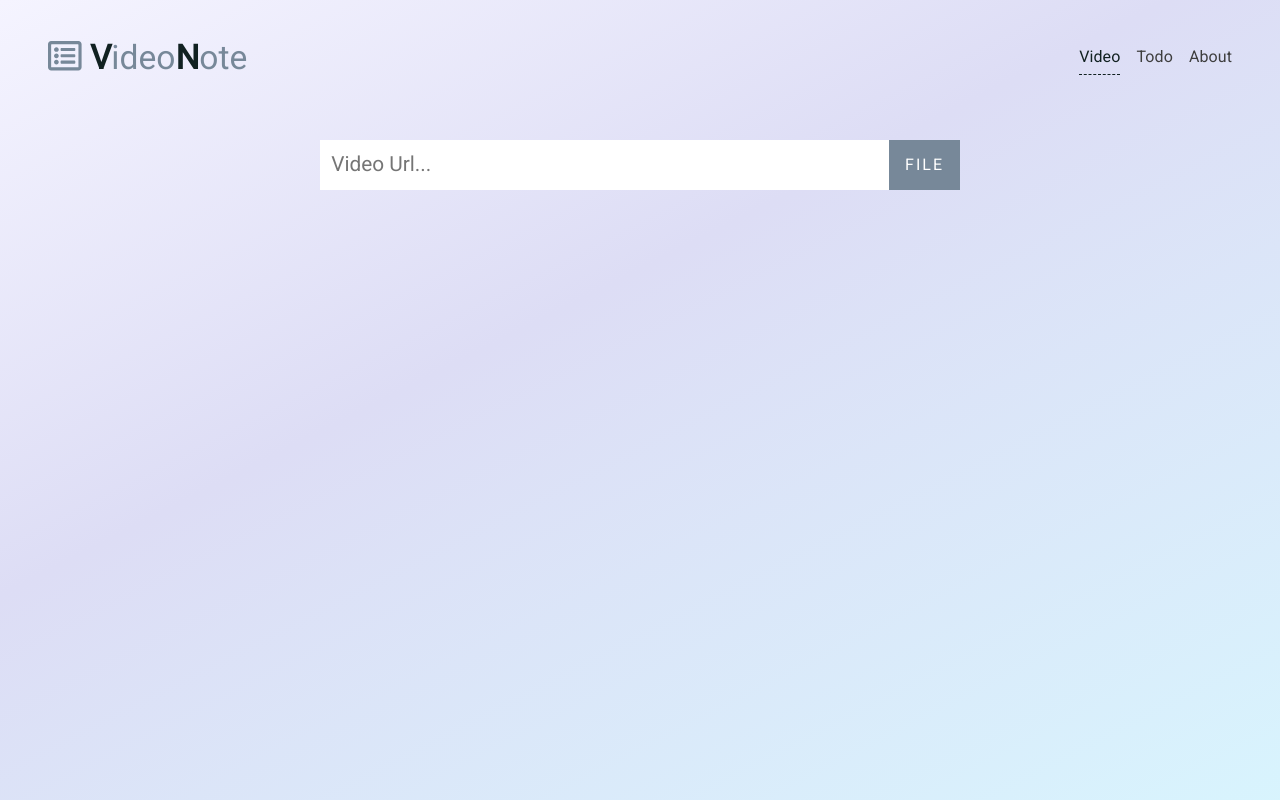
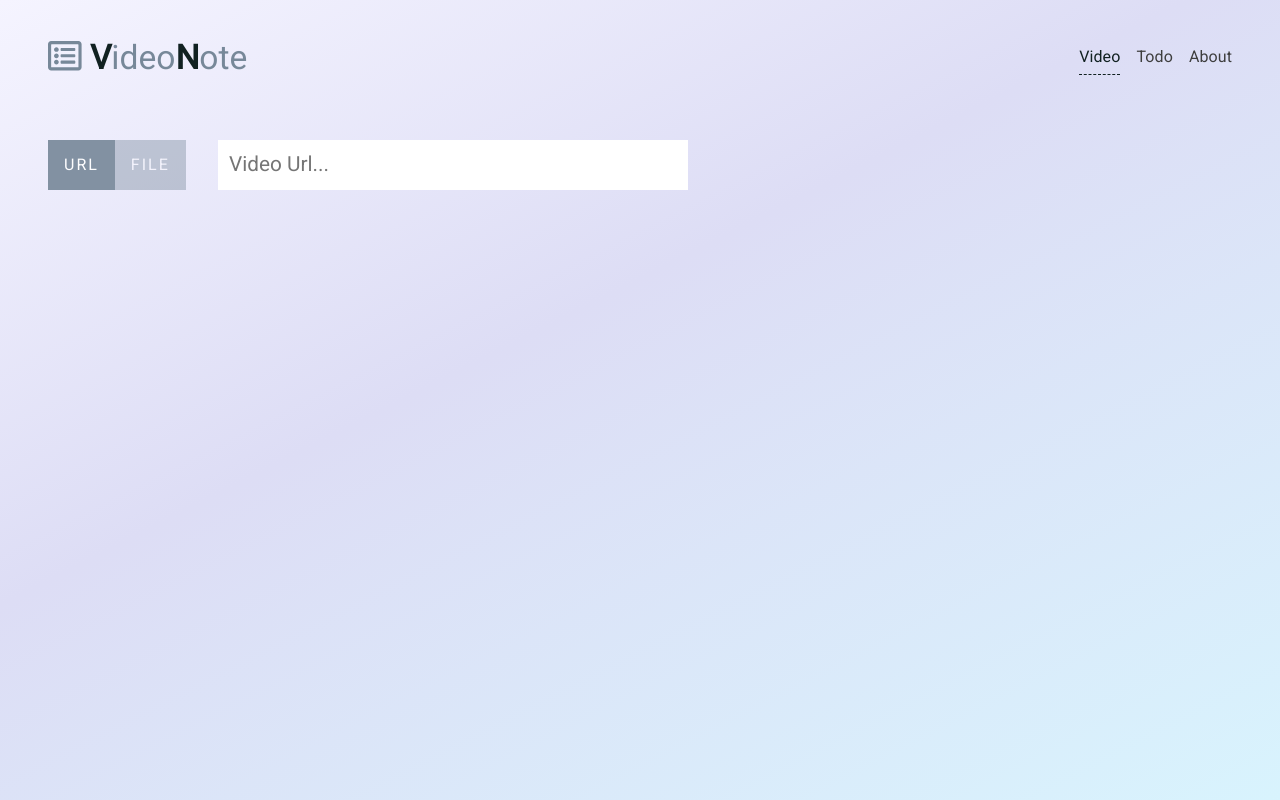
Before and after one commit to joshmu/vn-material_old, a React (Create React App) app: page / in a window 1280 px wide. Shown: the top 800 px of the page. Built offline with nearby package versions, Linux system fonts and the light colour scheme.

Commit message:
source controls improved

```diff
--- a/public/index.html
+++ b/public/index.html
@@ -13,11 +13,15 @@
     <link rel="manifest" href="%PUBLIC_URL%/manifest.json" />
 
     <title>VideoNote</title>
-    <script
+    <!-- <script
       defer
       src="https://use.fontawesome.com/releases/v5.3.1/js/all.js"
-    ></script>
+    ></script> -->
     <link rel="stylesheet" href="/node_modules/normalize.css/normalize.css" />
+    <!-- <link
+      rel="stylesheet"
+      href="https://s3-us-west-2.amazonaws.com/s.cdpn.io/3/wtf-forms.css"
+    /> -->
     <link
       href="https://fonts.googleapis.com/css?family=Roboto&display=swap"
       rel="stylesheet"
--- a/src/App.js
+++ b/src/App.js
@@ -8,8 +8,8 @@ import { PlayerState } from './context/player/PlayerState'
 import { TodoState } from './context/todo/TodoState'
 
 import Layout from './layout/Layout'
-import Video from './pages/Video'
-import About from './pages/About'
+import VideoPage from './pages/VideoPage'
+import AboutPage from './pages/AboutPage'
 import Todo from './components/Todo'
 
 import styles from './styles.module.scss'
@@ -23,10 +23,10 @@ function App() {
             <Header />
             <Layout>
               <Switch>
-                <Route exact path="/video" component={Video} />
+                <Route exact path="/video" component={VideoPage} />
                 <Route exact path="/todo" component={Todo} />
-                <Route exact path="/about" component={About} />
-                <Route component={Video} />
+                <Route exact path="/about" component={AboutPage} />
+                <Route component={VideoPage} />
               </Switch>
             </Layout>
             <Footer />
--- a/src/components/Todo.js
+++ b/src/components/Todo.js
@@ -69,13 +69,14 @@ const Todo = () => {
   return (
     <div className={style.todo}>
       <form className={style.form} onSubmit={onSubmit}>
-        <label htmlFor="addTodo">Add Todo</label>
+        <label htmlFor="addTodo"></label>
         <input
           id="addTodo"
           name="addTodo"
           type="text"
           placeholder="Add note..."
           value={newTodo.msg}
+          autocomplete="off"
           onChange={onChange}
           onKeyDown={onKeyDown}
         />
--- /dev/null
+++ b/src/components/VideoFileSource.js
@@ -0,0 +1,21 @@
+import React from 'react'
+
+import style from '../styles.module.scss'
+
+const VideoFileSource = ({ onFileChange }) => {
+  return (
+    <div className={style.videoFileSource}>
+      <label htmlFor="videoFile">
+        Select File
+        <input
+          id="videoFile"
+          name="videoFile"
+          type="file"
+          onChange={onFileChange}
+        />
+      </label>
+    </div>
+  )
+}
+
+export default VideoFileSource
--- a/src/index.scss
+++ b/src/index.scss
@@ -1,10 +1,13 @@
-* {
-  margin: 0;
-  padding: 0;
+*,
+*:before,
+*:after {
+  -webkit-box-sizing: border-box;
+  -moz-box-sizing: border-box;
   box-sizing: border-box;
 }
 
 body {
+  margin: 0;
   font-family: 'Roboto', sans-serif;
   background: rgb(245, 244, 255);
   background: linear-gradient(
@@ -13,6 +16,10 @@ body {
     rgba(221, 221, 245, 1) 37%,
     rgba(215, 248, 255, 1) 100%
   );
+}
+
+ul {
+  padding: 0;
 }
 
 li {
@@ -31,6 +38,11 @@ a {
 // VN TODO ITEM
 .todoItem {
   cursor: pointer;
+
+  p {
+    margin: 0;
+  }
+
   &.checked {
     .check {
       color: green;
@@ -49,10 +61,11 @@ button {
   color: white;
   letter-spacing: 2px;
   text-transform: uppercase;
+  cursor: pointer;
 }
 
 label {
-  display: none;
+  // display: none;
 }
 
 // remove the blue focus outline
@@ -69,3 +82,25 @@ input {
     background-color: white;
   }
 }
+
+.formSource {
+  margin: 0 3rem;
+
+  .active {
+    opacity: 0.9;
+    &:hover {
+      opacity: 1;
+    }
+  }
+  .inactive {
+    // background-color: lightgrey;
+    opacity: 0.4;
+    &:hover {
+      opacity: 0.5;
+    }
+  }
+}
+
+.sourceControls {
+  margin-right: 2rem;
+}
--- a/src/layout/Footer.js
+++ b/src/layout/Footer.js
@@ -3,14 +3,17 @@ import React from 'react'
 import style from '../styles.module.scss'
 
 import { FontAwesomeIcon } from '@fortawesome/react-fontawesome'
-import { faCopyright } from '@fortawesome/free-regular-svg-icons'
+import { faCopyright, faHeart } from '@fortawesome/free-regular-svg-icons'
 
 const Footer = () => {
   return (
     <div className={style.footer}>
       <p>
         Developed with{' '}
-        <i className="fa fa-heart" style={{ color: 'rgb(250, 100, 100)' }}></i>{' '}
+        <FontAwesomeIcon
+          icon={faHeart}
+          style={{ color: 'rgb(250, 100, 100)' }}
+        />{' '}
         by{' '}
         <a href="https://jos.com" target="_blank" rel="noopener noreferrer">
           <strong>MU</strong>
--- a/src/pages/Video.js
+++ b/src/pages/VideoPage.js
@@ -2,12 +2,13 @@ import React, { useState, useContext } from 'react'
 
 import Player from '../components/react-player/Player'
 import Todo from '../components/Todo'
+import VideoFileSource from '../components/VideoFileSource'
 
 import { playerContext } from '../context/player/PlayerState'
 
 import style from '../styles.module.scss'
 
-const Video = () => {
+const VideoPage = () => {
   const [urlSource, setUrlSource] = useState(true)
   const [url, setUrl] = useState('')
 
@@ -34,10 +35,26 @@ const Video = () => {
   return (
     <div className={style.video}>
       {!ready && (
-        <form className={style.form} onSubmit={onSubmit}>
+        <form className={`${style.form} formSource`} onSubmit={onSubmit}>
+          <div className="sourceControls">
+            <button
+              className={urlSource ? 'active' : 'inactive'}
+              onClick={() => setUrlSource(true)}
+            >
+              URL
+            </button>
+
+            <button
+              className={urlSource ? 'inactive' : 'active'}
+              onClick={() => setUrlSource(false)}
+            >
+              File
+            </button>
+          </div>
+
           {urlSource ? (
             <>
-              <label htmlFor="videoUrl">Video URL</label>
+              <label htmlFor="videoUrl"></label>
               <input
                 id="videoUrl"
                 name="videoUrl"
@@ -48,17 +65,8 @@ const Video = () => {
               />
             </>
           ) : (
-            <>
-              <label htmlFor="videoFile">Video File</label>
-              <input
-                id="videoFile"
-                name="videoFile"
-                type="file"
-                onChange={onFileChange}
-              />
-            </>
+            <VideoFileSource onFileChange={onFileChange} />
           )}
-          <button onClick={toggleSource}>File</button>
         </form>
       )}
 
@@ -68,4 +76,4 @@ const Video = () => {
   )
 }
 
-export default Video
+export default VideoPage
--- a/src/styles.module.scss
+++ b/src/styles.module.scss
@@ -202,3 +202,33 @@
   text-align: center;
   // padding-top: 10%;
 }
+
+.videoFileSource {
+  // background-color: peachpuff;
+  flex: 1;
+  display: flex;
+  opacity: 0.9;
+  // justify-content: center;
+
+  &:hover {
+    opacity: 1;
+  }
+
+  label {
+    border: 1px solid #ccc;
+    background: #278ea5;
+    font-size: 0.8rem;
+    border: none;
+
+    padding: 1rem;
+    font-weight: lighter;
+    color: white;
+    letter-spacing: 2px;
+    text-transform: uppercase;
+    cursor: pointer;
+  }
+
+  input[type='file'] {
+    display: none;
+  }
+}
```
Also changed, not shown: src/pages/AboutPage.js (renamed from src/pages/About.js).
